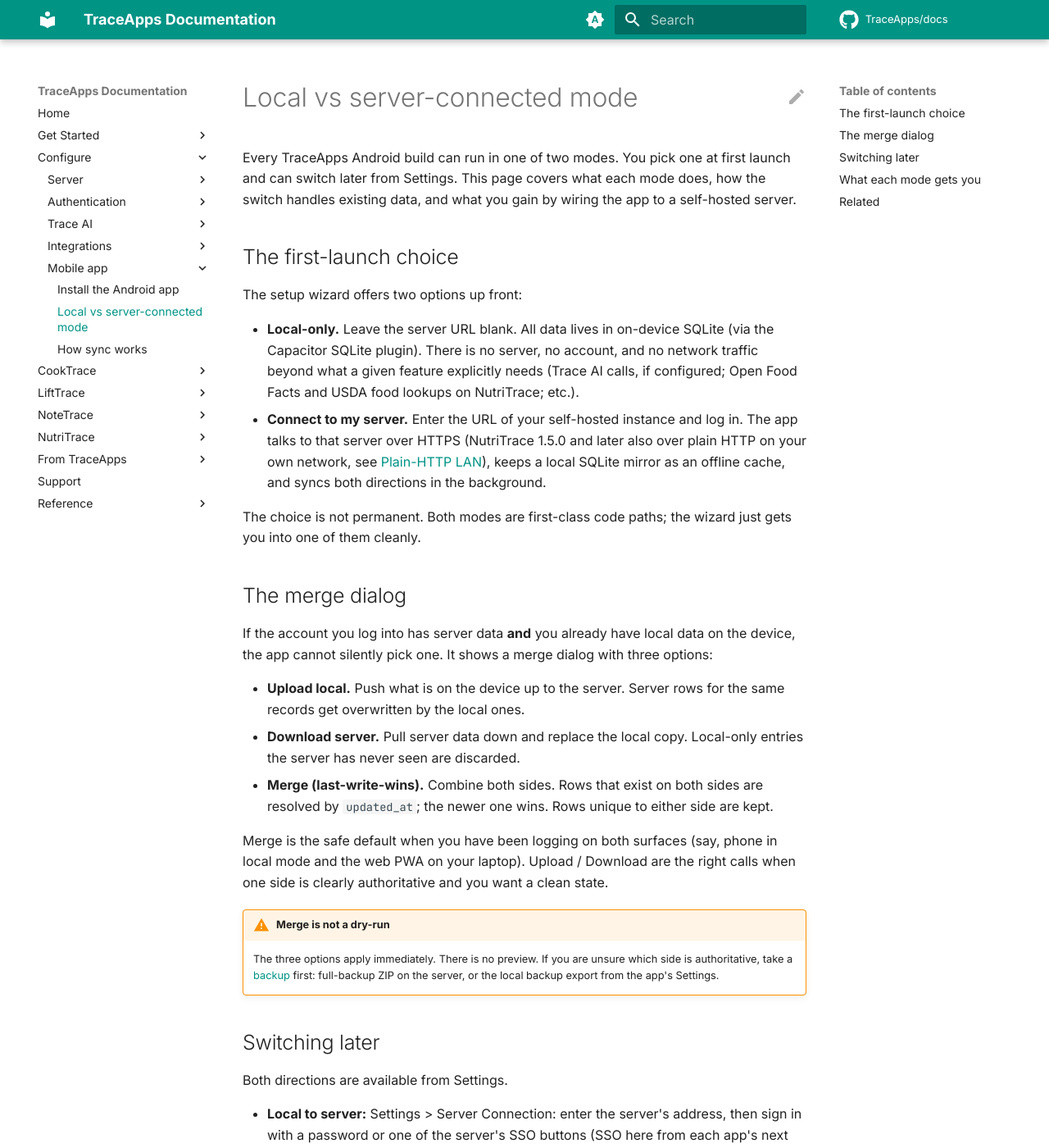
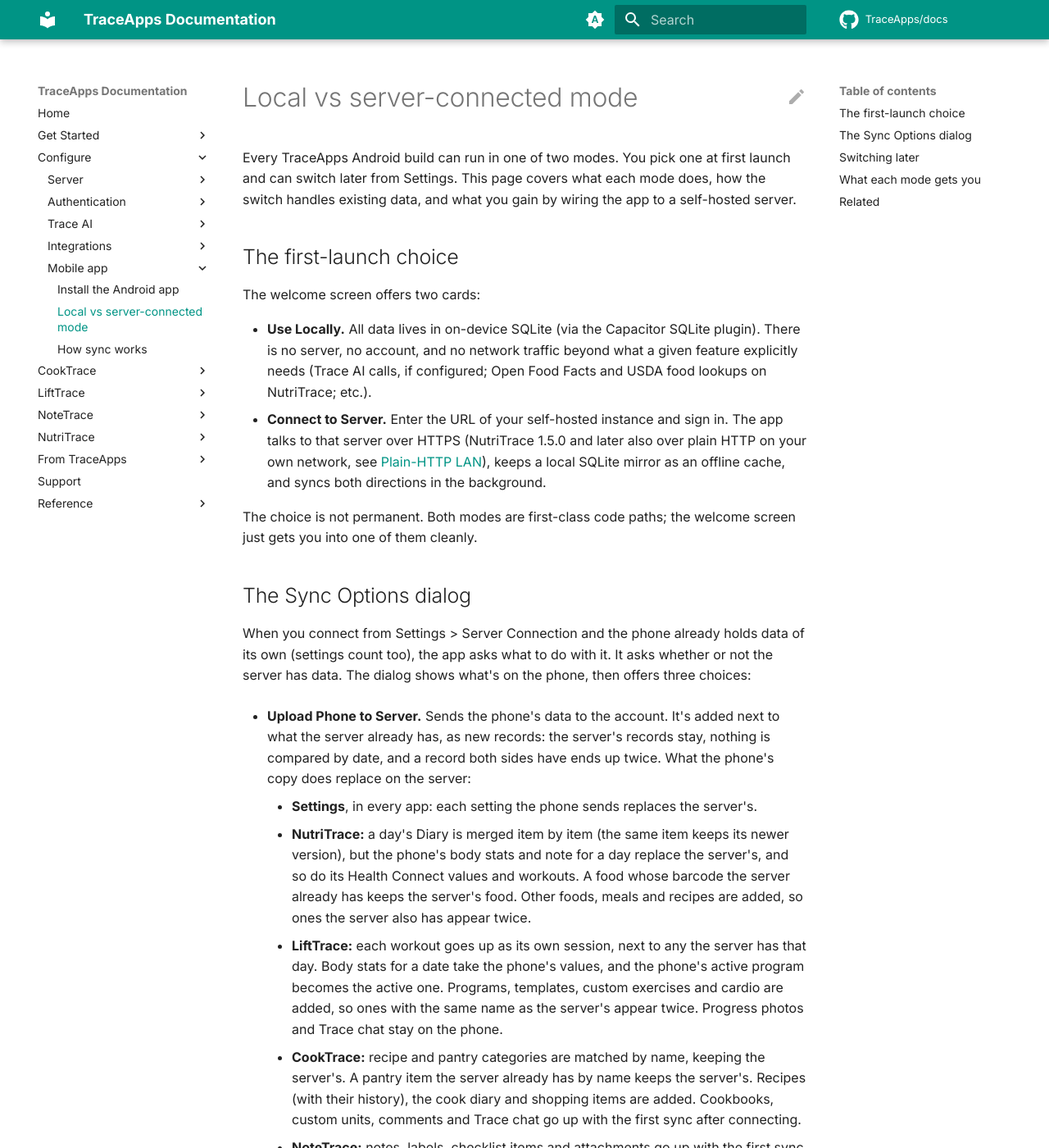
Before and after one commit to TraceApps/docs, an MkDocs documentation site: the page built from docs/mobile/modes.md, in a window 1280 px wide and 1400 px high. Shown: the whole window at 82% size. Built offline with MkDocs 1.6.1 and Material for MkDocs 9.7.7, drawn with Linux system fonts in a browser that asks for light colours; comment, search, counter and statistics services are not loaded; some of the changed text lies outside the part shown.

Commit message:
Sync Options: what Upload, Download and Merge do in each app; LiftTrace labels as the app shows them

```diff
--- a/docs/mobile/modes.md
+++ b/docs/mobile/modes.md
@@ -4,36 +4,49 @@ Every TraceApps Android build can run in one of two modes. You pick one at first
 
 ## The first-launch choice
 
-The setup wizard offers two options up front:
+The welcome screen offers two cards:
 
-- **Local-only.** Leave the server URL blank. All data lives in on-device SQLite (via the Capacitor SQLite plugin). There is no server, no account, and no network traffic beyond what a given feature explicitly needs (Trace AI calls, if configured; Open Food Facts and USDA food lookups on NutriTrace; etc.).
-- **Connect to my server.** Enter the URL of your self-hosted instance and log in. The app talks to that server over HTTPS (NutriTrace 1.5.0 and later also over plain HTTP on your own network, see [Plain-HTTP LAN](../getting-started/lan-http.md#the-android-apps)), keeps a local SQLite mirror as an offline cache, and syncs both directions in the background.
+- **Use Locally.** All data lives in on-device SQLite (via the Capacitor SQLite plugin). There is no server, no account, and no network traffic beyond what a given feature explicitly needs (Trace AI calls, if configured; Open Food Facts and USDA food lookups on NutriTrace; etc.).
+- **Connect to Server.** Enter the URL of your self-hosted instance and sign in. The app talks to that server over HTTPS (NutriTrace 1.5.0 and later also over plain HTTP on your own network, see [Plain-HTTP LAN](../getting-started/lan-http.md#the-android-apps)), keeps a local SQLite mirror as an offline cache, and syncs both directions in the background.
 
-The choice is not permanent. Both modes are first-class code paths; the wizard just gets you into one of them cleanly.
+The choice is not permanent. Both modes are first-class code paths; the welcome screen just gets you into one of them cleanly.
 
-## The merge dialog
+## The Sync Options dialog
 
-If the account you log into has server data **and** you already have local data on the device, the app cannot silently pick one. It shows a merge dialog with three options:
+When you connect from Settings > Server Connection and the phone already holds data of its own (settings count too), the app asks what to do with it. It asks whether or not the server has data. The dialog shows what's on the phone, then offers three choices:
 
-- **Upload local.** Push what is on the device up to the server. Server rows for the same records get overwritten by the local ones.
-- **Download server.** Pull server data down and replace the local copy. Local-only entries the server has never seen are discarded.
-- **Merge (last-write-wins).** Combine both sides. Rows that exist on both sides are resolved by `updated_at`; the newer one wins. Rows unique to either side are kept.
+- **Upload Phone to Server.** Sends the phone's data to the account. It's added next to what the server already has, as new records: the server's records stay, nothing is compared by date, and a record both sides have ends up twice. What the phone's copy does replace on the server:
+    - **Settings**, in every app: each setting the phone sends replaces the server's.
+    - **NutriTrace:** a day's Diary is merged item by item (the same item keeps its newer version), but the phone's body stats and note for a day replace the server's, and so do its Health Connect values and workouts. A food whose barcode the server already has keeps the server's food. Other foods, meals and recipes are added, so ones the server also has appear twice.
+    - **LiftTrace:** each workout goes up as its own session, next to any the server has that day. Body stats for a date take the phone's values, and the phone's active program becomes the active one. Programs, templates, custom exercises and cardio are added, so ones with the same name as the server's appear twice. Progress photos and Trace chat stay on the phone.
+    - **CookTrace:** recipe and pantry categories are matched by name, keeping the server's. A pantry item the server already has by name keeps the server's. Recipes (with their history), the cook diary and shopping items are added. Cookbooks, custom units, comments and Trace chat go up with the first sync after connecting.
+    - **NoteTrace:** notes, labels, checklist items and attachments go up with the first sync after connecting (the summary counts them before then). A label the server also has appears twice; a checklist item both sides have keeps the newer one. Note history stays on the phone.
 
-Merge is the safe default when you have been logging on both surfaces (say, phone in local mode and the web PWA on your laptop). Upload / Download are the right calls when one side is clearly authoritative and you want a clean state.
+    Running the upload again after it failed partway sends nothing twice.
 
-!!! warning "Merge is not a dry-run"
-    The three options apply immediately. There is no preview. If you are unsure which side is authoritative, take a [backup](../self-hosting/backups.md) first: full-backup ZIP on the server, or the local backup export from the app's Settings.
+- **Download Server to Phone.** Deletes the phone's data and loads the account's instead. CookTrace and NoteTrace also delete the phone's settings. Everything that was only on the phone is gone.
+- **Merge Both.** The same as Upload Phone to Server, after which the normal sync brings the server's data down. It's not a last-write-wins merge: records both sides have end up twice.
+
+Which to pick:
+
+- The server already has what's on the phone (you used it connected before, or restored a backup there): **Download Server to Phone**.
+- The account is new or empty: **Upload Phone to Server**.
+- Both sides have data you want to keep: **Upload Phone to Server** (Merge Both does the same), then delete what's doubled.
+
+!!! warning "There's no undo"
+    The choice applies at once, and nothing previews what the server will end up with. If you are unsure, take a [backup](../self-hosting/backups.md) first: full-backup ZIP on the server, or the local backup export from the app's Settings.
 
 ## Switching later
 
 Both directions are available from Settings.
 
-- **Local to server:** Settings > Server Connection: enter the server's address, then sign in with a password or one of the server's SSO buttons (SSO here from each app's next release; earlier versions offered only a password). The merge dialog triggers if the account already has server rows, the same either way.
-- **Server to local:** Settings > Server Connection > Disconnect. The local SQLite mirror stays on the device, and the app switches to the on-device code path. Nothing is uploaded or deleted.
+- **Local to server:** Settings > Server Connection: enter the server's address, then sign in with a password or one of the server's SSO buttons (SSO here from each app's next release; earlier versions offered only a password). Sync Options appears if the phone holds data, the same either way.
+- **Server to local:** Settings > Server Connection > Disconnect. The local SQLite mirror stays on the device, and the app switches to the on-device code path. LiftTrace first sends changes still waiting (see below); the others upload nothing. Nothing is deleted.
 
 !!! note "LiftTrace 1.4.0 and later"
-    - The dialog is **Sync Options**: **Upload Phone to Server**, **Download Server to Phone** or **Merge Both**. Upload sends each logged workout as its own session, plus body stats, cardio, programs, exercises and settings, and the counts it shows first are what it sends. Progress photos and Trace chat stay on the phone. Uploading again sends nothing twice.
-    - **Download Server to Phone**, and **Replace with Server** in setup, delete the phone's data as they say. Changes that never reached a server are asked about first, never dropped silently.
+    - Upload sends each logged workout as its own session, plus body stats, cardio, programs, exercises and settings, and the counts it shows first are what it sends.
+    - First-run setup asks too, after a password sign-in (not after SSO), with **Upload to Server**, **Replace with Server**, **Merge Both** (which also syncs right away) and **Skip**, which uploads and deletes nothing.
+    - **Download Server to Phone** in Settings asks first about changes that never reached a server, never dropping them silently. **Replace with Server** in setup deletes the phone's data right away.
     - **Disconnect** sends changes still waiting first, and asks before dropping any it can't send. Everything else the account had stays on the phone: connecting back to the same account puts it back in place, sending only what changed meanwhile.
     - Signing in as another account shows that account's data, fetched fresh. If the first account left changes that haven't gone up, you're asked first: cancel to keep them for that account, or sign in anyway and they're discarded.
 
@@ -43,7 +56,7 @@ Both directions are available from Settings.
     - **Disconnect** keeps your settings on the phone and no longer shows the welcome screen.
     - Connecting to a server that isn't set up yet, the app says to open the server in a browser and create the first account first, instead of saying the server can't be reached.
 
-Switching back and forth is safe as long as you understand the merge dialog. The one thing to avoid is switching to a *different* server account without picking Upload or Download deliberately; a same-account reconnect uses `updated_at` correctly, but a fresh account has nothing to compare against.
+Reconnecting to the account you disconnected from: LiftTrace and NoteTrace recognize it and send only what's new or changed (in NoteTrace that includes settings: only those changed meanwhile go up). NutriTrace and CookTrace send everything again as new records, so pick **Download Server to Phone** there when the server already has the phone's data. Connecting to a *different* account, pick Upload or Download deliberately: the app has nothing to compare against.
 
 ## What each mode gets you
 
```
Also changed, not shown: docs/cooktrace/trace.md (+4 -2 lines), docs/lifttrace/features.md (+2 -2 lines), docs/lifttrace/settings.md (+2 -2 lines).
